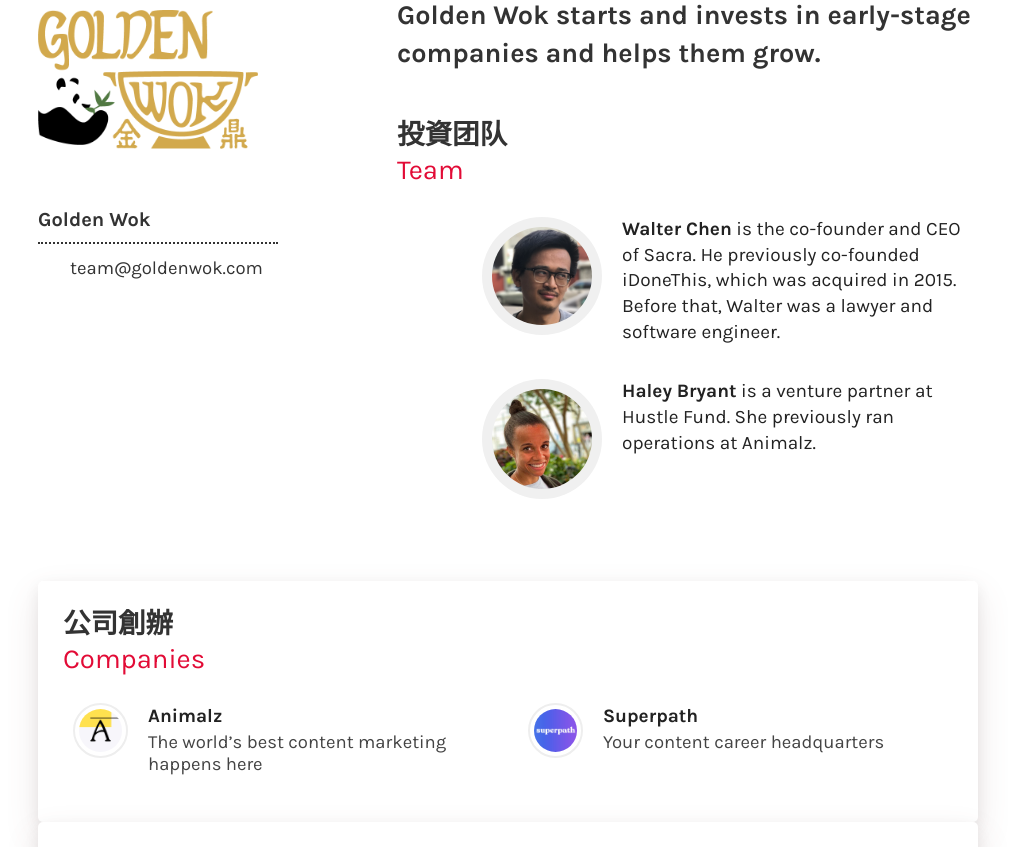
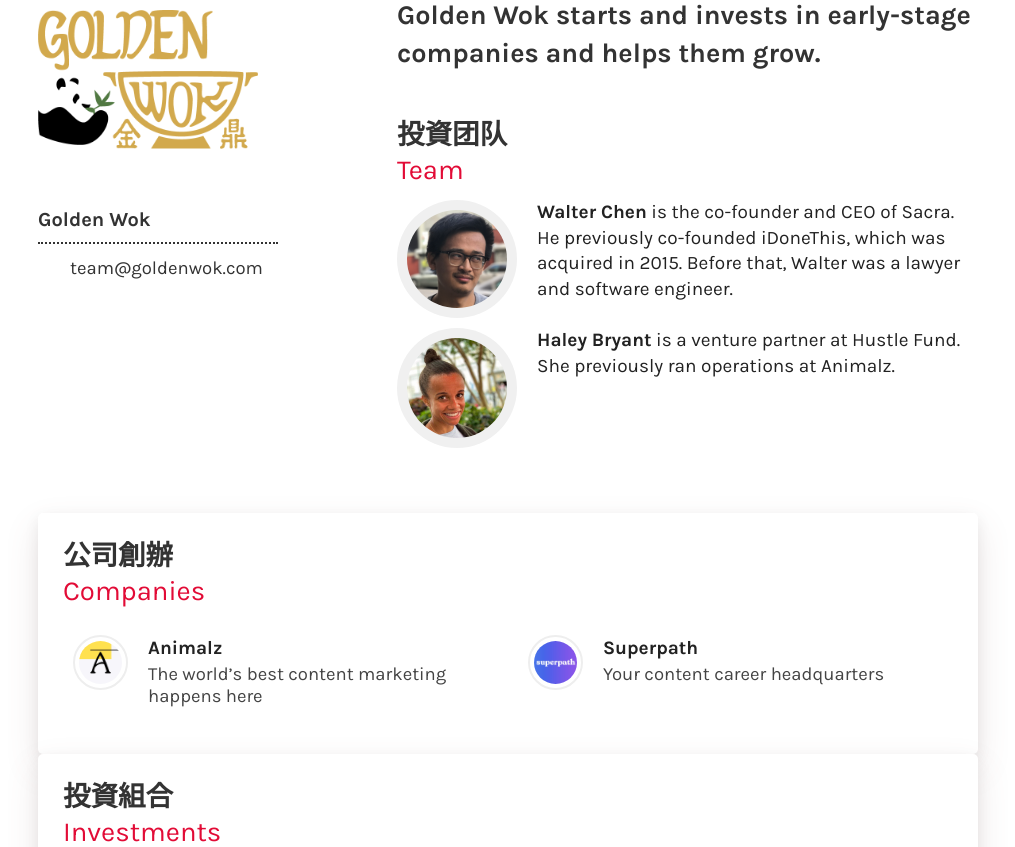
Before and after one commit to smalter/smalter.github.io, a PHP site: page / in a window 1280 px wide. Shown: the part 133-980 px from the top of the page, without its empty margins (132-1147 px from the left). Run offline with PHP 8.4, Linux system fonts and the light colour scheme.

Commit message:
Update style.css

```diff
--- a/css/style.css
+++ b/css/style.css
@@ -663,10 +663,8 @@ main section.companies-box {
 }
 
 .team li .box {
-  padding: 17px 15px;
   counter-increment: companies;
   position: relative;
-  padding-left: 85px;
   overflow: hidden;
   border-radius: 7px;
   transition: all 0.2s ease;
```
